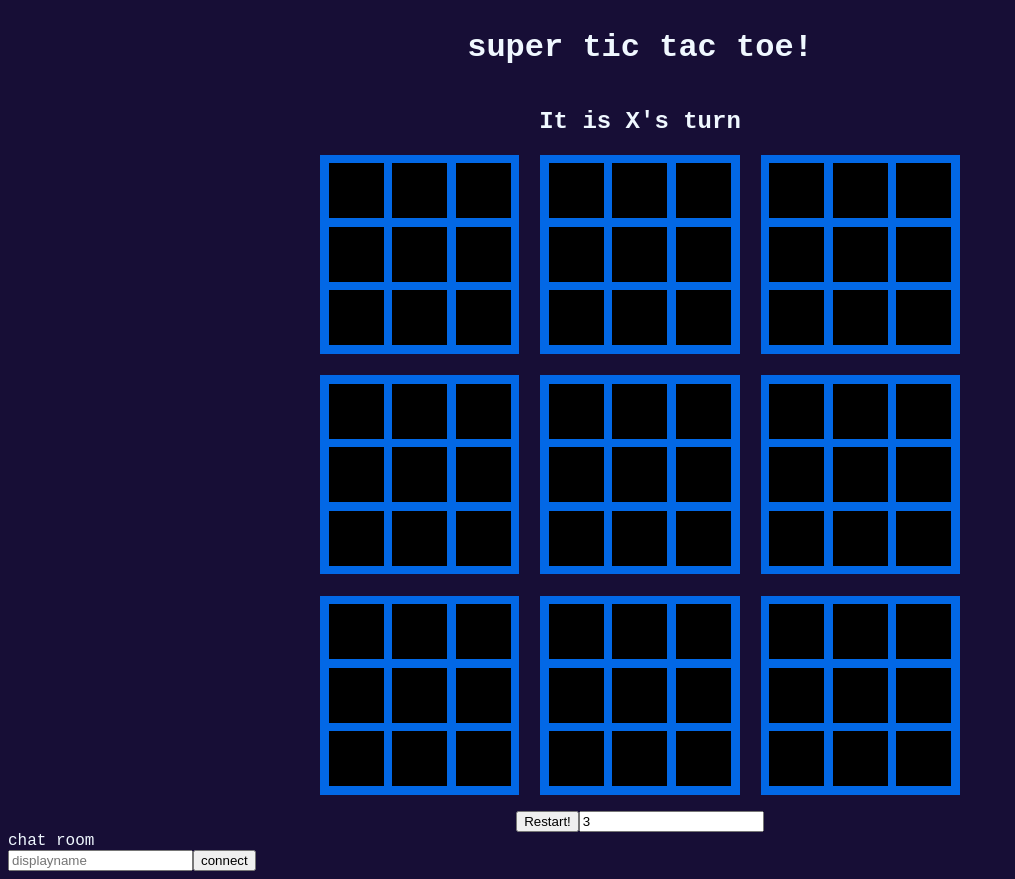
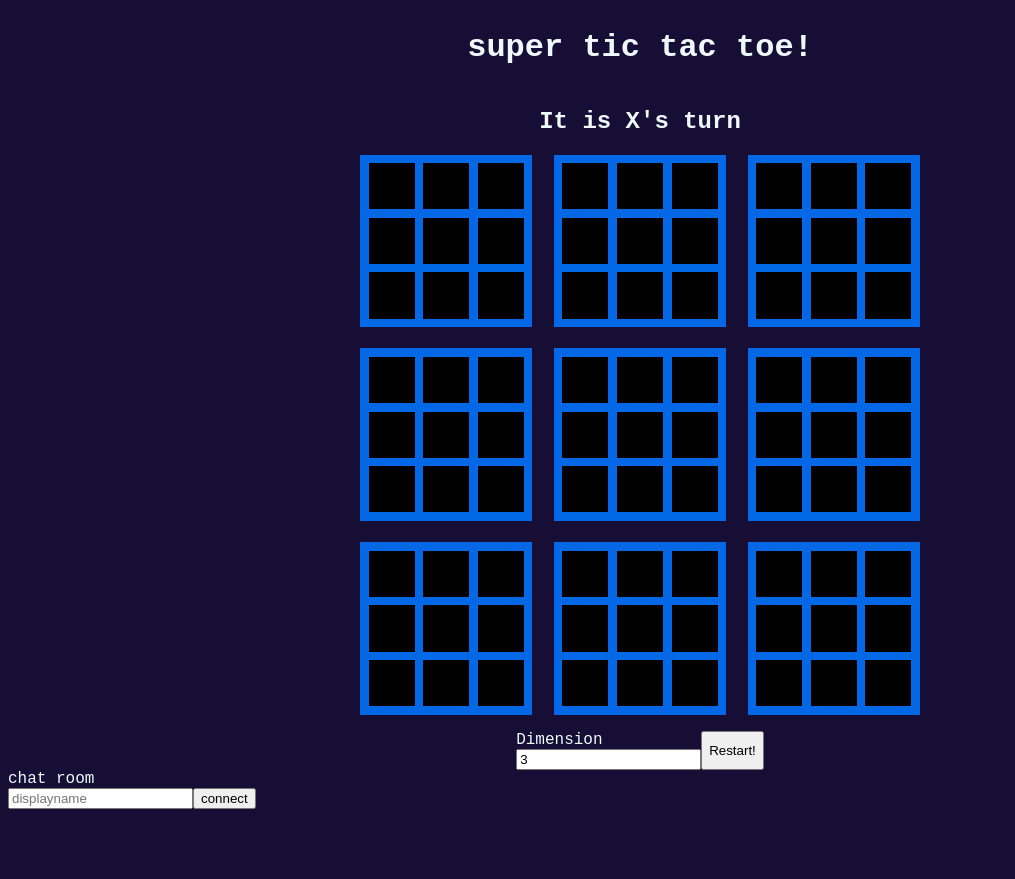
Before and after one commit to haemie/supertictactoe, a React (Vite) app in the folder client/: page / in a window 1280 px wide. Shown: the whole page, without its empty margins (0-1015 px from the left). After the commit the page ends 817 px from the top, so only its background shows below. Built offline with nearby package versions, Linux system fonts and the light colour scheme; what js-confetti would draw is missing.

Commit message:
added label to dimension form

```diff
--- a/client/src/components/dimensionForm.tsx
+++ b/client/src/components/dimensionForm.tsx
@@ -17,7 +17,18 @@ export default function DimensionForm({
   setRestarting,
 }: dimensionFormPropTypes) {
   return (
-    <form>
+    <form id="dimensionForm">
+      <div id="dimensionInputWrapper">
+        Dimension
+        <input
+          id="dimensionInput"
+          data-test="dimension-input"
+          value={inputDimension}
+          onChange={(e) => {
+            setInputDimension(Number(e.target.value)); // inputs are strings, MUST convert it into a number
+          }}
+        />
+      </div>
       <input
         type="submit"
         value="Restart!"
@@ -27,14 +38,6 @@ export default function DimensionForm({
           setRestarting(true);
         }}
       />
-      <input
-        id="dimensionInput"
-        data-test="dimension-input"
-        value={inputDimension}
-        onChange={(e) => {
-          setInputDimension(Number(e.target.value)); // inputs are strings, MUST convert it into a number
-        }}
-      />
     </form>
   );
 }
--- a/client/src/styles.css
+++ b/client/src/styles.css
@@ -35,6 +35,16 @@ body {
   color: aliceblue;
 }
 
+#dimensionForm {
+  display: flex;
+  flex-flow: row;
+}
+
+#dimensionInputWrapper {
+  display: flex;
+  flex-flow: column;
+}
+
 #outerBoard button {
   background-color: black;
   /* color: aliceblue; */
@@ -44,10 +54,10 @@ body {
 #outerBoard {
   background-color: clear;
   display:grid;
-  width: 80vw;
-  height: 80vw;
-  max-width: 80vh;
-  max-height: 80vh;
+  width: 70vw;
+  height: 70vw;
+  max-width: 70vh;
+  max-height: 70vh;
   margin-bottom: 1rem;
   overflow: hidden;
   position: relative;
```
